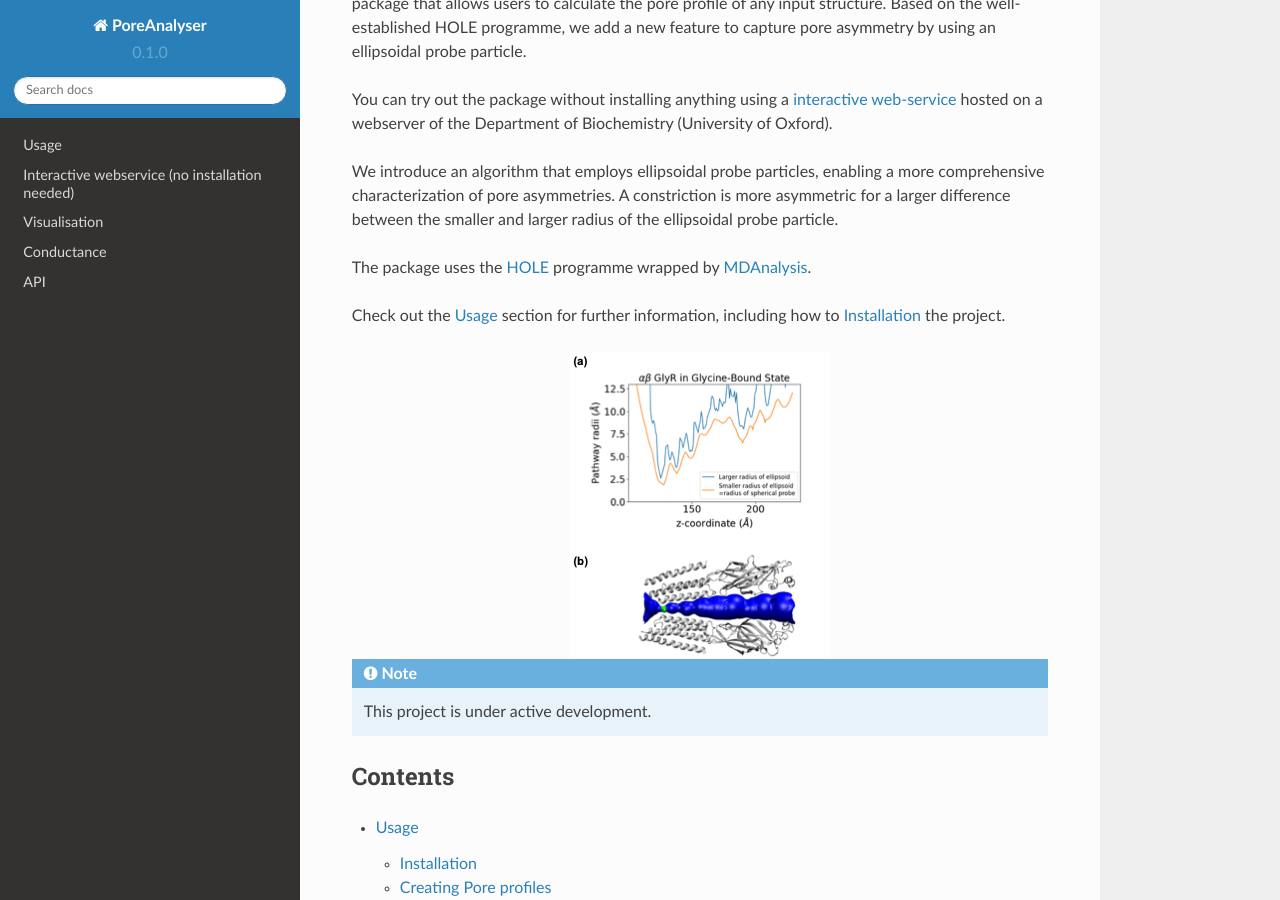
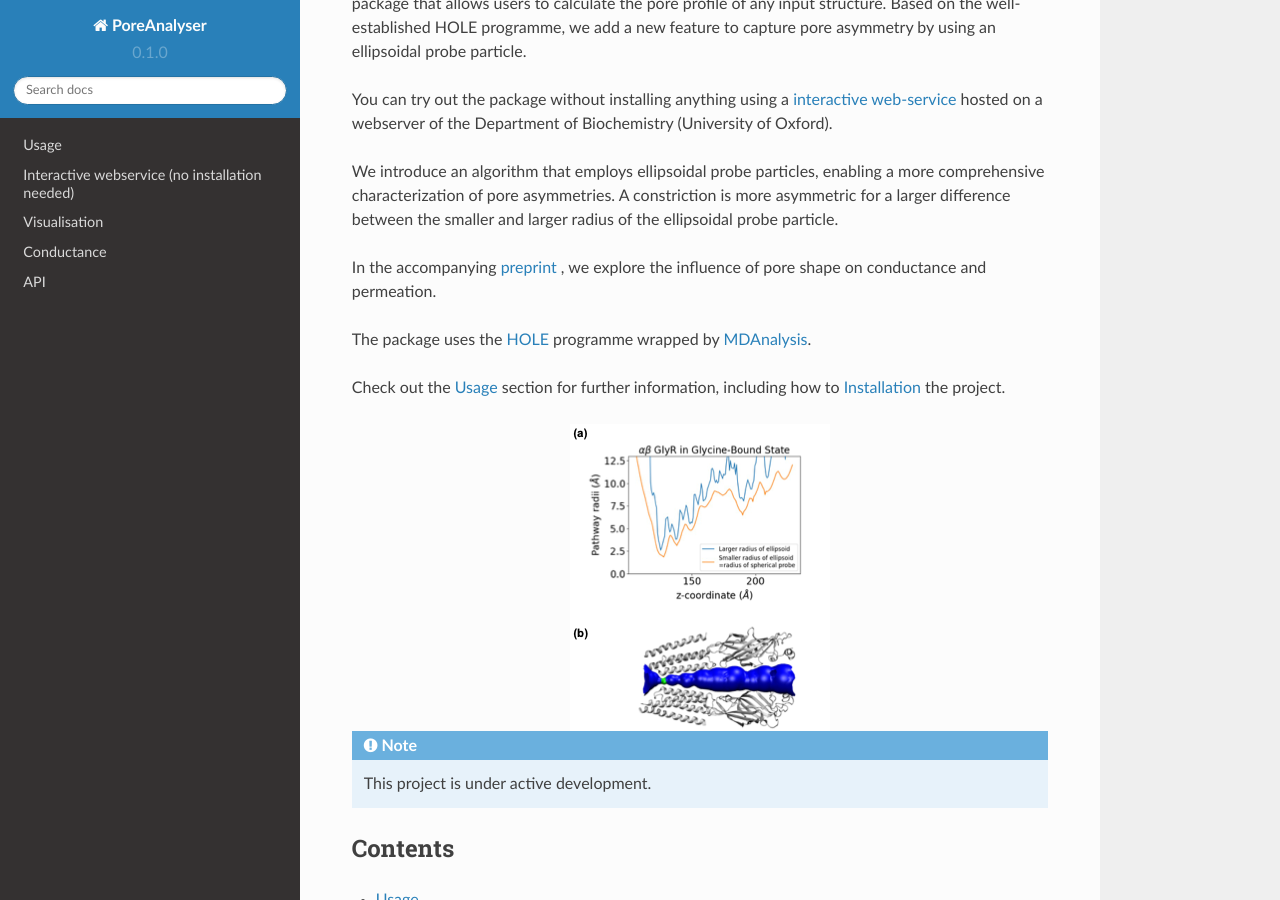
Before and after one commit to DSeiferth/PoreAnalyser, a Sphinx documentation site: the page built from docs/source/index.rst, in a window 1280 px wide and 900 px high, scrolled down 312 px. Built offline with Sphinx 7.4.7 and the Read the Docs theme 2.0.0, drawn with Linux system fonts in a browser that asks for light colours.

Commit message:
Update index.rst

```diff
--- a/docs/source/index.rst
+++ b/docs/source/index.rst
@@ -14,6 +14,8 @@ You can try out the package without installing anything using a
 hosted on a webserver of the Department of Biochemistry (University of Oxford).
 
 We introduce an algorithm that employs ellipsoidal probe particles, enabling a more comprehensive characterization of pore asymmetries. A constriction is more asymmetric for a larger difference between the smaller and larger radius of the ellipsoidal probe particle.
+
+In the accompanying `preprint <https://doi.org/10.1101/2024.04.18.589791>`_ , we explore the influence of pore shape on conductance and permeation.
 
 The package uses the `HOLE <https://github.com/osmart/hole2/>`_
 programme wrapped by `MDAnalysis <https://github.com/MDAnalysis/mdanalysis>`_.
```
